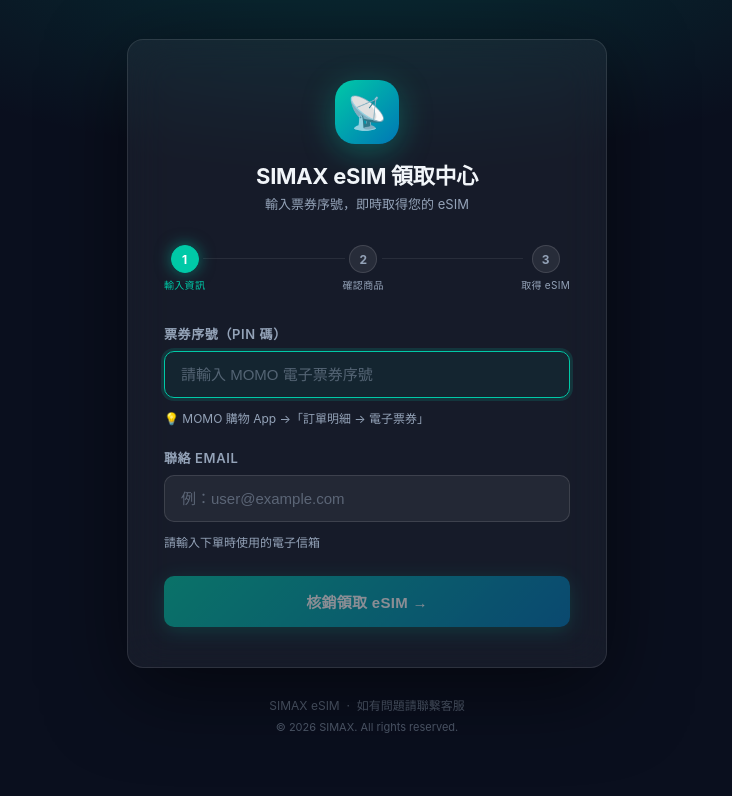
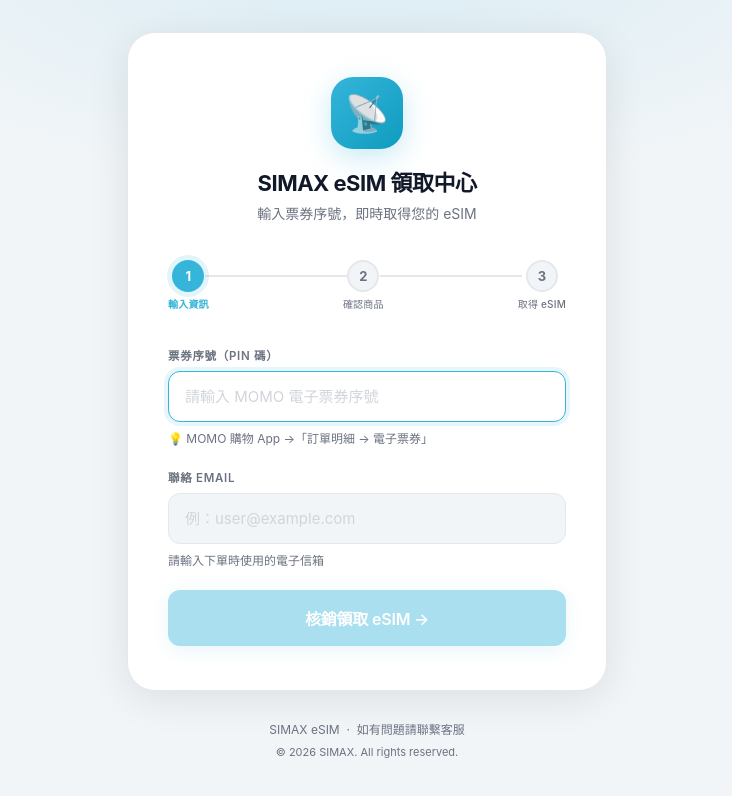
Before and after one commit to lemengsim/simax-claim-frontend, a Next.js app: page / in a window 1280 px wide. Shown: the top 796 px of the page, without its empty margins (273-1005 px from the left). Built offline with nearby package versions, Linux system fonts and the light colour scheme.

Commit message:
Update globals.css

```diff
--- a/styles/globals.css
+++ b/styles/globals.css
@@ -1,325 +1,247 @@
+/* SIMAX eSIM Claim Center — v2.0 Apple Minimalist */
 *, *::before, *::after { box-sizing: border-box; margin: 0; padding: 0; }
 
 :root {
-  --brand:        #00c9a7;
-  --brand-dark:   #00a88c;
-  --bg:           #0a0f1e;
-  --bg2:          #111827;
-  --card:         rgba(255,255,255,0.05);
-  --card-border:  rgba(255,255,255,0.10);
-  --text:         #f1f5f9;
-  --muted:        #94a3b8;
-  --error:        #f87171;
-  --momo:         #ff6b35;
-  --shopee:       #ee4d2d;
-  --official:     #6366f1;
-  --radius:       16px;
-  --transition:   0.25s cubic-bezier(0.4, 0, 0.2, 1);
+  --brand:        #35b5da;
+  --brand-dark:   #1a99bf;
+  --brand-light:  #e8f7fc;
+  --bg:           #f2f5f8;
+  --card:         #ffffff;
+  --text:         #111827;
+  --muted:        #6b7280;
+  --muted-light:  #d1d5db;
+  --border:       #e5e7eb;
+  --error:        #ef4444;
+  --error-bg:     #fef2f2;
+  --error-border: #fecaca;
+  --warning:      #f59e0b;
+  --warning-bg:   #fffbeb;
+  --warning-border: #fde68a;
+  --radius-sm:    12px;
+  --radius:       20px;
+  --radius-lg:    28px;
+  --transition:   0.22s cubic-bezier(0.4,0,0.2,1);
+  --shadow:       0 8px 40px rgba(0,0,0,0.09);
+  --shadow-sm:    0 2px 10px rgba(0,0,0,0.06);
 }
 
 html, body { height: 100%; }
 
 body {
-  font-family: -apple-system, BlinkMacSystemFont, 'Segoe UI', Roboto, 'Noto Sans TC', sans-serif;
+  font-family: -apple-system, BlinkMacSystemFont, 'Segoe UI', 'Noto Sans TC', sans-serif;
   background: var(--bg);
   color: var(--text);
   min-height: 100vh;
+  -webkit-font-smoothing: antialiased;
 }
 
-/* ─── Layout ─── */
 .page {
   min-height: 100vh;
   display: flex;
   flex-direction: column;
   align-items: center;
   justify-content: center;
-  padding: 24px 16px 48px;
-  background:
-    radial-gradient(ellipse 80% 50% at 50% -10%, rgba(0,201,167,0.18) 0%, transparent 60%),
-    var(--bg);
+  padding: 32px 16px 60px;
+  background: radial-gradient(ellipse 75% 45% at 50% -5%, rgba(53,181,218,0.12) 0%, transparent 65%), var(--bg);
 }
 
-/* ─── Card ─── */
 .card {
   width: 100%;
   max-width: 480px;
   background: var(--card);
-  border: 1px solid var(--card-border);
-  border-radius: var(--radius);
-  padding: 40px 36px;
-  backdrop-filter: blur(20px);
-  box-shadow: 0 24px 80px rgba(0,0,0,0.5);
+  border-radius: var(--radius-lg);
+  padding: 44px 40px;
+  box-shadow: var(--shadow);
+  border: 1px solid var(--border);
 }
 
-/* ─── Logo / Header ─── */
-.logo-wrap { text-align: center; margin-bottom: 32px; }
+.logo-wrap { text-align: center; margin-bottom: 36px; }
+
 .logo-icon {
   display: inline-flex;
   align-items: center;
   justify-content: center;
-  width: 64px; height: 64px;
-  background: linear-gradient(135deg, var(--brand) 0%, #0077b6 100%);
-  border-radius: 20px;
-  font-size: 32px;
-  margin-bottom: 14px;
-  box-shadow: 0 8px 32px rgba(0,201,167,0.35);
+  width: 72px; height: 72px;
+  background: linear-gradient(135deg, var(--brand) 0%, #0e9cbf 100%);
+  border-radius: 22px;
+  font-size: 36px;
+  margin-bottom: 16px;
+  box-shadow: 0 8px 28px rgba(53,181,218,0.28);
 }
-.logo-title { font-size: 22px; font-weight: 700; letter-spacing: -0.3px; }
-.logo-sub { font-size: 13px; color: var(--muted); margin-top: 4px; }
 
-/* ─── Form ─── */
+.logo-title { font-size: 22px; font-weight: 700; color: var(--text); letter-spacing: -0.5px; }
+.logo-sub { font-size: 14px; color: var(--muted); margin-top: 6px; line-height: 1.5; }
+
+.steps { display: flex; align-items: center; margin-bottom: 36px; }
+
+.step-dot {
+  width: 32px; height: 32px;
+  border-radius: 50%;
+  background: var(--bg);
+  border: 2px solid var(--border);
+  display: flex; align-items: center; justify-content: center;
+  font-size: 13px; font-weight: 700; color: var(--muted);
+  transition: all var(--transition); z-index: 1;
+}
+
+.step-dot.active { background: var(--brand); border-color: var(--brand); color: #fff; box-shadow: 0 0 0 5px rgba(53,181,218,0.14); }
+.step-dot.done { background: var(--brand-light); border-color: var(--brand); color: var(--brand); }
+.step-label { font-size: 10px; color: var(--muted); letter-spacing: 0.2px; font-weight: 500; }
+.step-label.active { color: var(--brand); font-weight: 600; }
+
+.step-line {
+  flex: 1; height: 2px; background: var(--border);
+  margin: 0 -4px; margin-bottom: 22px; transition: background var(--transition);
+}
+.step-line.active { background: var(--brand); }
+
 .form { display: flex; flex-direction: column; gap: 20px; }
-
 .field { display: flex; flex-direction: column; gap: 8px; }
 
-label {
-  font-size: 13px;
-  font-weight: 600;
-  color: var(--muted);
-  text-transform: uppercase;
-  letter-spacing: 0.6px;
-  display: flex;
-  align-items: center;
-  gap: 6px;
+label { font-size: 11.5px; font-weight: 600; color: var(--muted); text-transform: uppercase; letter-spacing: 0.7px; }
+
+input[type="text"], input[type="tel"], input[type="email"] {
+  width: 100%; padding: 15px 16px; font-size: 15px;
+  background: var(--bg); border: 1.5px solid var(--border);
+  border-radius: var(--radius-sm); color: var(--text); outline: none;
+  transition: border-color var(--transition), box-shadow var(--transition), background var(--transition);
+  font-family: inherit;
 }
+input::placeholder { color: var(--muted-light); }
+input:focus { border-color: var(--brand); background: #fff; box-shadow: 0 0 0 4px rgba(53,181,218,0.12); }
+.hint { font-size: 12px; color: var(--muted); line-height: 1.55; }
 
-input[type="text"],
-input[type="tel"],
-input[type="email"] {
-  width: 100%;
-  padding: 14px 16px;
-  font-size: 15px;
-  background: rgba(255,255,255,0.06);
-  border: 1.5px solid rgba(255,255,255,0.12);
-  border-radius: 10px;
-  color: var(--text);
-  outline: none;
-  transition: border-color var(--transition), box-shadow var(--transition), background var(--transition);
+.btn-submit, .btn-primary {
+  width: 100%; padding: 16px; font-size: 16px; font-weight: 600;
+  background: var(--brand); color: #fff; border: none;
+  border-radius: var(--radius-sm); cursor: pointer;
+  transition: all var(--transition);
+  box-shadow: 0 4px 18px rgba(53,181,218,0.28);
+  letter-spacing: -0.2px; font-family: inherit;
+  display: flex; align-items: center; justify-content: center; gap: 8px;
 }
-input[type="text"]::placeholder,
-input[type="tel"]::placeholder,
-input[type="email"]::placeholder { color: rgba(148,163,184,0.5); }
-input:focus {
-  border-color: var(--brand);
-  background: rgba(0,201,167,0.06);
-  box-shadow: 0 0 0 3px rgba(0,201,167,0.15);
+.btn-submit:hover:not(:disabled), .btn-primary:hover:not(:disabled) {
+  background: var(--brand-dark); box-shadow: 0 6px 26px rgba(53,181,218,0.38); transform: translateY(-1px);
 }
+.btn-submit:disabled, .btn-primary:disabled { opacity: 0.42; cursor: not-allowed; }
 
-/* ─── Platform badge ─── */
-.platform-badge {
-  display: inline-flex;
-  align-items: center;
-  gap: 6px;
-  font-size: 12px;
-  font-weight: 700;
-  padding: 3px 10px;
-  border-radius: 99px;
-  margin-left: 8px;
-  letter-spacing: 0.5px;
+.btn-ios {
+  width: 100%; padding: 15px 20px; font-size: 15px; font-weight: 600;
+  background: #000; color: #fff; border: none; border-radius: var(--radius-sm);
+  cursor: pointer; transition: all var(--transition);
+  display: flex; align-items: center; justify-content: center; gap: 10px;
+  font-family: inherit; text-decoration: none; margin-top: 12px;
 }
-.badge-momo     { background: rgba(255,107,53,0.18);  color: var(--momo);     border: 1px solid rgba(255,107,53,0.3); }
-.badge-shopee   { background: rgba(238,77,45,0.18);   color: var(--shopee);   border: 1px solid rgba(238,77,45,0.3); }
-.badge-official { background: rgba(99,102,241,0.18);  color: var(--official); border: 1px solid rgba(99,102,241,0.3); }
+.btn-ios:hover { background: #222; transform: translateY(-1px); box-shadow: 0 6px 22px rgba(0,0,0,0.22); }
 
-/* ─── Second field animation ─── */
-.second-field {
-  overflow: hidden;
-  max-height: 0;
-  opacity: 0;
-  transform: translateY(-8px);
-  transition:
-    max-height 0.35s ease,
-    opacity    0.3s ease,
-    transform  0.3s ease;
+.btn-copy {
+  padding: 8px 16px; font-size: 13px; font-weight: 600;
+  background: var(--brand-light); color: #1a99bf;
+  border: 1px solid rgba(53,181,218,0.25); border-radius: 8px;
+  cursor: pointer; transition: all var(--transition); font-family: inherit;
 }
-.second-field.visible {
-  max-height: 120px;
-  opacity: 1;
-  transform: translateY(0);
+.btn-copy:hover { background: #d0f0f9; }
+
+.btn-claim {
+  flex-shrink: 0; padding: 10px 20px; font-size: 14px; font-weight: 600;
+  background: var(--brand); color: #fff; border: none; border-radius: 10px;
+  cursor: pointer; transition: all var(--transition); font-family: inherit; white-space: nowrap;
 }
+.btn-claim:hover:not(:disabled) { background: var(--brand-dark); transform: translateY(-1px); box-shadow: 0 4px 14px rgba(53,181,218,0.30); }
+.btn-claim:disabled { opacity: 0.5; cursor: not-allowed; }
 
-/* ─── Hint text ─── */
-.hint {
-  font-size: 12px;
-  color: var(--muted);
-  margin-top: 4px;
-  line-height: 1.5;
+.btn-claimed {
+  flex-shrink: 0; padding: 10px 16px; font-size: 13px; font-weight: 600;
+  background: var(--brand-light); color: #1a99bf;
+  border: 1px solid rgba(53,181,218,0.25); border-radius: 10px;
+  cursor: pointer; font-family: inherit; white-space: nowrap;
 }
+.btn-claimed:hover { background: #d0f0f9; }
 
-/* ─── Submit button ─── */
-.btn-submit {
-  width: 100%;
-  padding: 15px;
-  font-size: 15px;
-  font-weight: 700;
-  letter-spacing: 0.3px;
-  background: linear-gradient(135deg, var(--brand) 0%, #0077b6 100%);
-  color: #fff;
-  border: none;
-  border-radius: 10px;
-  cursor: pointer;
-  transition: opacity var(--transition), transform var(--transition), box-shadow var(--transition);
-  box-shadow: 0 4px 20px rgba(0,201,167,0.35);
-  margin-top: 4px;
-}
-.btn-submit:hover:not(:disabled) {
-  opacity: 0.9;
-  transform: translateY(-1px);
-  box-shadow: 0 8px 28px rgba(0,201,167,0.45);
-}
-.btn-submit:active:not(:disabled) { transform: translateY(0); }
-.btn-submit:disabled { opacity: 0.5; cursor: not-allowed; }
-
-/* ─── Loading spinner ─── */
 .spinner {
-  display: inline-block;
-  width: 18px; height: 18px;
-  border: 2px solid rgba(255,255,255,0.3);
-  border-top-color: #fff;
-  border-radius: 50%;
-  animation: spin 0.7s linear infinite;
-  vertical-align: middle;
-  margin-right: 8px;
+  display: inline-block; width: 18px; height: 18px;
+  border: 2.5px solid rgba(255,255,255,0.35); border-top-color: #fff;
+  border-radius: 50%; animation: spin 0.72s linear infinite; flex-shrink: 0;
 }
 @keyframes spin { to { transform: rotate(360deg); } }
 
-/* ─── Error box ─── */
+.spinner-dark { border-color: rgba(53,181,218,0.25); border-top-color: var(--brand); }
+
 .error-box {
-  background: rgba(248,113,113,0.1);
-  border: 1px solid rgba(248,113,113,0.3);
-  border-radius: 10px;
-  padding: 14px 16px;
-  font-size: 14px;
-  color: var(--error);
-  display: flex;
-  align-items: flex-start;
-  gap: 10px;
-  line-height: 1.5;
+  background: var(--error-bg); border: 1px solid var(--error-border);
+  border-radius: var(--radius-sm); padding: 14px 16px; font-size: 14px;
+  color: #dc2626; display: flex; align-items: flex-start; gap: 10px; line-height: 1.55;
 }
 
-/* ─── Result card ─── */
 .result-card {
-  background: rgba(0,201,167,0.06);
-  border: 1px solid rgba(0,201,167,0.25);
-  border-radius: 12px;
-  padding: 28px 24px;
-  text-align: center;
-  animation: fadeUp 0.4s ease both;
+  background: linear-gradient(160deg, #f0fbff 0%, #fff 100%);
+  border: 1.5px solid rgba(53,181,218,0.22); border-radius: var(--radius);
+  padding: 32px 24px; text-align: center; animation: fadeUp 0.38s ease both;
 }
-@keyframes fadeUp {
-  from { opacity: 0; transform: translateY(12px); }
-  to   { opacity: 1; transform: translateY(0); }
+@keyframes fadeUp { from { opacity: 0; transform: translateY(14px); } to { opacity: 1; transform: translateY(0); } }
+
+.result-title { font-size: 20px; font-weight: 700; color: var(--text); margin-bottom: 6px; letter-spacing: -0.4px; }
+.result-sub { font-size: 14px; color: var(--muted); margin-bottom: 24px; line-height: 1.6; }
+.result-order-id { font-size: 12px; color: var(--muted); margin-top: 14px; }
+
+.qr-wrap {
+  display: inline-block; background: #fff; border-radius: var(--radius-sm);
+  padding: 18px; margin-bottom: 16px; box-shadow: var(--shadow-sm); border: 1px solid var(--border);
 }
-.result-title {
-  font-size: 18px;
-  font-weight: 700;
-  color: var(--brand);
-  margin-bottom: 6px;
-}
-.result-sub {
-  font-size: 13px;
-  color: var(--muted);
-  margin-bottom: 20px;
-}
-.qr-wrap {
-  display: inline-block;
-  background: #fff;
-  border-radius: 12px;
-  padding: 16px;
-  margin-bottom: 16px;
-  box-shadow: 0 4px 24px rgba(0,0,0,0.4);
-}
-.qr-raw {
-  font-size: 11px;
-  color: var(--muted);
-  word-break: break-all;
-  background: rgba(255,255,255,0.05);
-  border-radius: 8px;
-  padding: 10px 12px;
-  margin-top: 12px;
-  text-align: left;
-}
-.result-order-id {
-  font-size: 12px;
-  color: var(--muted);
-  margin-top: 10px;
+.qr-raw-box {
+  background: var(--bg); border: 1px solid var(--border); border-radius: 10px;
+  padding: 12px 14px; margin-top: 14px; text-align: left;
+  display: flex; flex-direction: column; gap: 6px;
 }
 
-/* ─── Pending / failed states ─── */
 .status-pending {
-  background: rgba(251,191,36,0.08);
-  border: 1px solid rgba(251,191,36,0.25);
-  border-radius: 12px;
-  padding: 28px 24px;
-  text-align: center;
-  animation: fadeUp 0.4s ease both;
+  background: var(--warning-bg); border: 1.5px solid var(--warning-border);
+  border-radius: var(--radius); padding: 36px 28px; text-align: center; animation: fadeUp 0.38s ease both;
 }
-.status-pending .icon { font-size: 40px; margin-bottom: 12px; }
-.status-pending h3 { font-size: 17px; font-weight: 700; color: #fbbf24; margin-bottom: 6px; }
-.status-pending p  { font-size: 13px; color: var(--muted); line-height: 1.6; }
+.status-pending .icon { font-size: 48px; margin-bottom: 16px; display: block; }
+.status-pending h3 { font-size: 19px; font-weight: 700; color: #92400e; margin-bottom: 10px; }
+.status-pending p { font-size: 14px; color: #78350f; line-height: 1.7; }
 
-/* ─── Footer ─── */
-.footer {
-  margin-top: 28px;
-  font-size: 12px;
-  color: rgba(148,163,184,0.5);
-  text-align: center;
-  line-height: 1.7;
+.result-wm {
+  background: linear-gradient(160deg, #f0f9ff 0%, #fff 100%);
+  border: 1.5px solid #bae6fd; border-radius: var(--radius);
+  padding: 36px 28px; text-align: center; animation: fadeUp 0.38s ease both;
 }
 
-/* ─── Step indicator ─── */
-.steps {
-  display: flex;
-  align-items: center;
-  gap: 0;
-  margin-bottom: 32px;
-  justify-content: center;
+.list-header { margin-bottom: 20px; text-align: center; }
+.list-header-title { font-size: 18px; font-weight: 700; color: var(--text); letter-spacing: -0.3px; }
+.list-header-sub { font-size: 13px; color: var(--muted); margin-top: 4px; }
+
+.card-list { display: flex; flex-direction: column; gap: 14px; }
+
+.item-card {
+  background: var(--bg); border: 1.5px solid var(--border); border-radius: var(--radius);
+  padding: 20px 22px; display: flex; align-items: center; gap: 16px;
+  transition: border-color var(--transition), box-shadow var(--transition);
 }
-.step {
-  display: flex;
-  flex-direction: column;
-  align-items: center;
-  gap: 4px;
-  flex: 1;
-  position: relative;
+.item-card-icon {
+  width: 44px; height: 44px; border-radius: 12px; background: var(--brand-light);
+  display: flex; align-items: center; justify-content: center; font-size: 22px; flex-shrink: 0;
 }
-.step-dot {
-  width: 28px; height: 28px;
-  border-radius: 50%;
-  background: rgba(255,255,255,0.08);
-  border: 1.5px solid rgba(255,255,255,0.12);
-  display: flex;
-  align-items: center;
-  justify-content: center;
-  font-size: 12px;
-  font-weight: 700;
-  color: var(--muted);
-  transition: all var(--transition);
-  z-index: 1;
+.item-card-info { flex: 1; min-width: 0; }
+.item-card-name { font-size: 15px; font-weight: 600; color: var(--text); margin-bottom: 3px; white-space: nowrap; overflow: hidden; text-overflow: ellipsis; }
+.item-card-meta { font-size: 12px; color: var(--muted); display: flex; align-items: center; gap: 8px; flex-wrap: wrap; }
+
+.vendor-badge {
+  display: inline-flex; align-items: center; gap: 4px; font-size: 11px; font-weight: 700;
+  padding: 2px 8px; border-radius: 99px; background: var(--brand-light); color: #1a99bf; letter-spacing: 0.3px;
 }
-.step-dot.active {
-  background: var(--brand);
-  border-color: var(--brand);
-  color: #fff;
-  box-shadow: 0 0 16px rgba(0,201,167,0.5);
+
+.divider {
+  display: flex; align-items: center; gap: 12px; margin: 4px 0;
+  color: var(--muted); font-size: 12px; font-weight: 500;
 }
-.step-dot.done {
-  background: rgba(0,201,167,0.2);
-  border-color: var(--brand);
-  color: var(--brand);
-}
-.step-label { font-size: 10px; color: var(--muted); letter-spacing: 0.3px; }
-.step-label.active { color: var(--brand); }
-.step-line {
-  flex: 1;
-  height: 1.5px;
-  background: rgba(255,255,255,0.08);
-  margin: 0 -2px;
-  margin-bottom: 20px;
-  transition: background var(--transition);
-}
-.step-line.active { background: var(--brand); }
+.divider::before, .divider::after { content: ''; flex: 1; height: 1px; background: var(--border); }
+
+.footer { margin-top: 28px; font-size: 12px; color: var(--muted); text-align: center; line-height: 1.8; }
 
 @media (max-width: 520px) {
-  .card { padding: 28px 20px; }
+  .card { padding: 32px 22px; }
+  .item-card { padding: 16px; gap: 12px; }
+  .item-card-icon { width: 38px; height: 38px; font-size: 18px; }
 }
```
